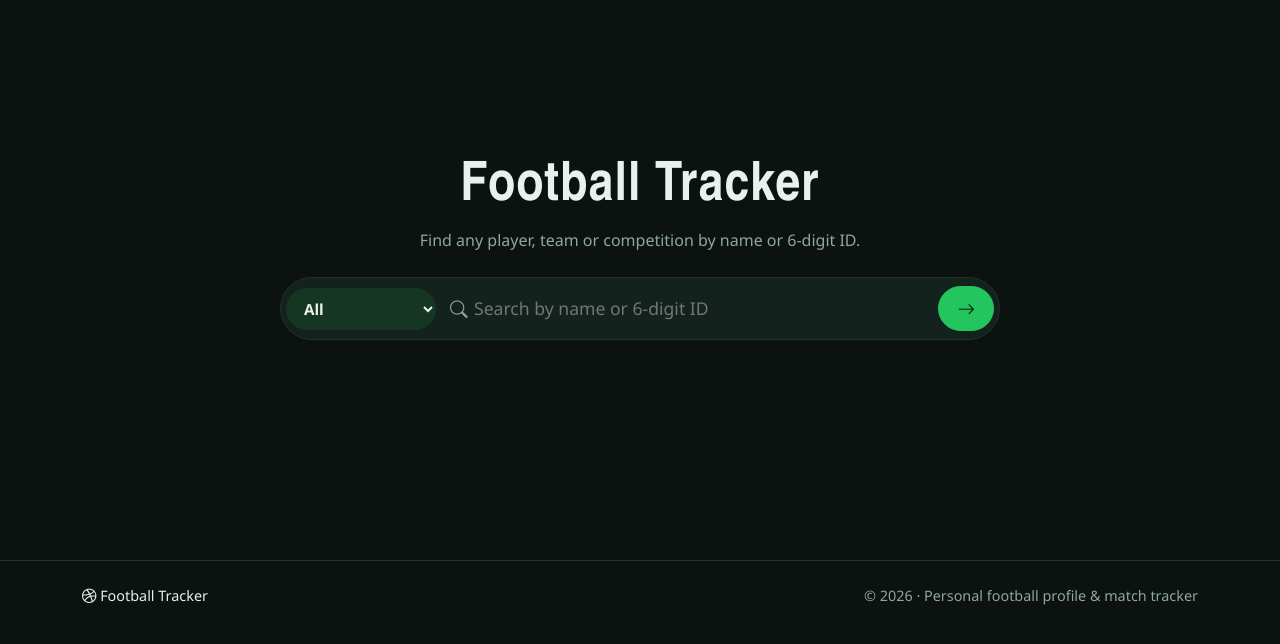
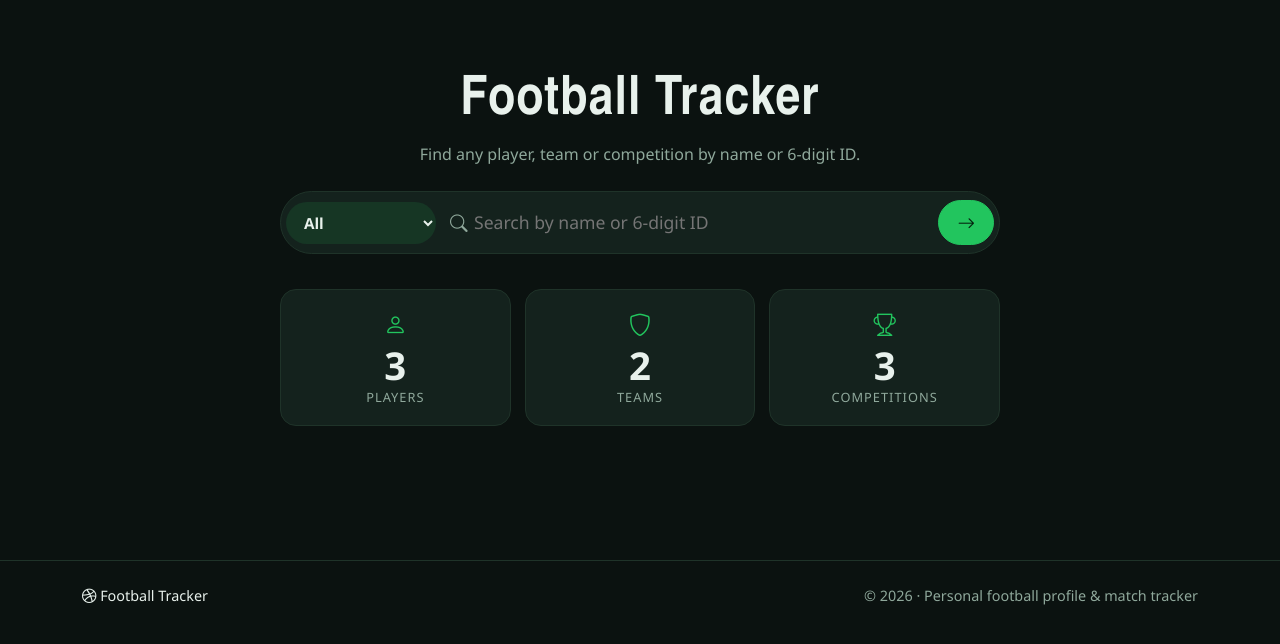
Before and after one commit to Zahid42/football_tracker, a PHP site: page /football_tracker/ in a window 1280 px wide. Shown: the part 63-707 px from the top of the page. Run offline with PHP 8.4, Linux system fonts and the light colour scheme; data comes from the database, SQL or seed files in the repository; tables that the repository leaves empty hold one stand-in row (values such as "Sample post"); data that the repository does not hold is empty; some libraries are stand-ins or nearby versions.

Commit message:
Homepage: site totals (players, teams, competitions) under the search bar
Co-Authored-By: Claude Sonnet 5.5 <noreply@anthropic.com>
Claude-Session: https://claude.ai/code/session_01PHuWqMvxhZza7HNBh2Ca3h

```diff
--- a/assets/css/style.css
+++ b/assets/css/style.css
@@ -647,3 +647,10 @@ html{scroll-behavior:smooth}[id]{scroll-margin-top:120px}
 .ft-navbar .btn{white-space:nowrap}
 .nav-search.ft-search{flex:0 1 300px}
 @media(max-width:991px){.nav-search.ft-search{flex:1 1 auto}}
+
+.home-stats{display:grid;grid-template-columns:repeat(3,1fr);gap:14px;width:100%;max-width:720px;margin:2.2rem auto 0}
+.home-stat{display:flex;flex-direction:column;align-items:center;gap:2px;padding:18px 10px;border-radius:16px;background:var(--card);border:1px solid var(--card-border);color:inherit;text-decoration:none;transition:transform .15s,border-color .15s}
+.home-stat:hover{transform:translateY(-2px);border-color:var(--accent);color:inherit}
+.home-stat i{font-size:1.4rem;color:var(--accent)}
+.home-stat b{font-size:clamp(1.6rem,5vw,2.4rem);line-height:1.1;font-weight:800}
+.home-stat span{color:var(--muted);font-size:.8rem;text-transform:uppercase;letter-spacing:.08em}
--- a/index.php
+++ b/index.php
@@ -4,10 +4,20 @@ require_once __DIR__ . '/config/config.php';
 $pageTitle  = 'Home';
 $activePage = 'index.php';
 require __DIR__ . '/includes/header.php';
+$counts = [
+    ['Players', (int)db()->query("SELECT COUNT(*) FROM players WHERE approval_status = 'approved' AND is_active = 1")->fetchColumn(), 'bi-person', 'players.php'],
+    ['Teams', (int)db()->query("SELECT COUNT(*) FROM teams WHERE status = 'active'")->fetchColumn(), 'bi-shield', 'teams.php'],
+    ['Competitions', (int)db()->query('SELECT COUNT(*) FROM competitions')->fetchColumn(), 'bi-trophy', 'competitions.php'],
+];
 ?>
 <div class="container home-search">
   <h1><?= e(setting('site_title', 'Football Tracker')) ?></h1>
   <p>Find any player, team or competition by name or 6-digit ID.</p>
   <?= search_box('homeSearch', 'ft-search-lg') ?>
+  <div class="home-stats">
+    <?php foreach ($counts as [$label, $n, $icon, $href]): ?>
+      <a class="home-stat" href="<?= e(url($href)) ?>"><i class="bi <?= e($icon) ?>"></i><b><?= number_format($n) ?></b><span><?= e($label) ?></span></a>
+    <?php endforeach; ?>
+  </div>
 </div>
 <?php require __DIR__ . '/includes/footer.php'; ?>
```
